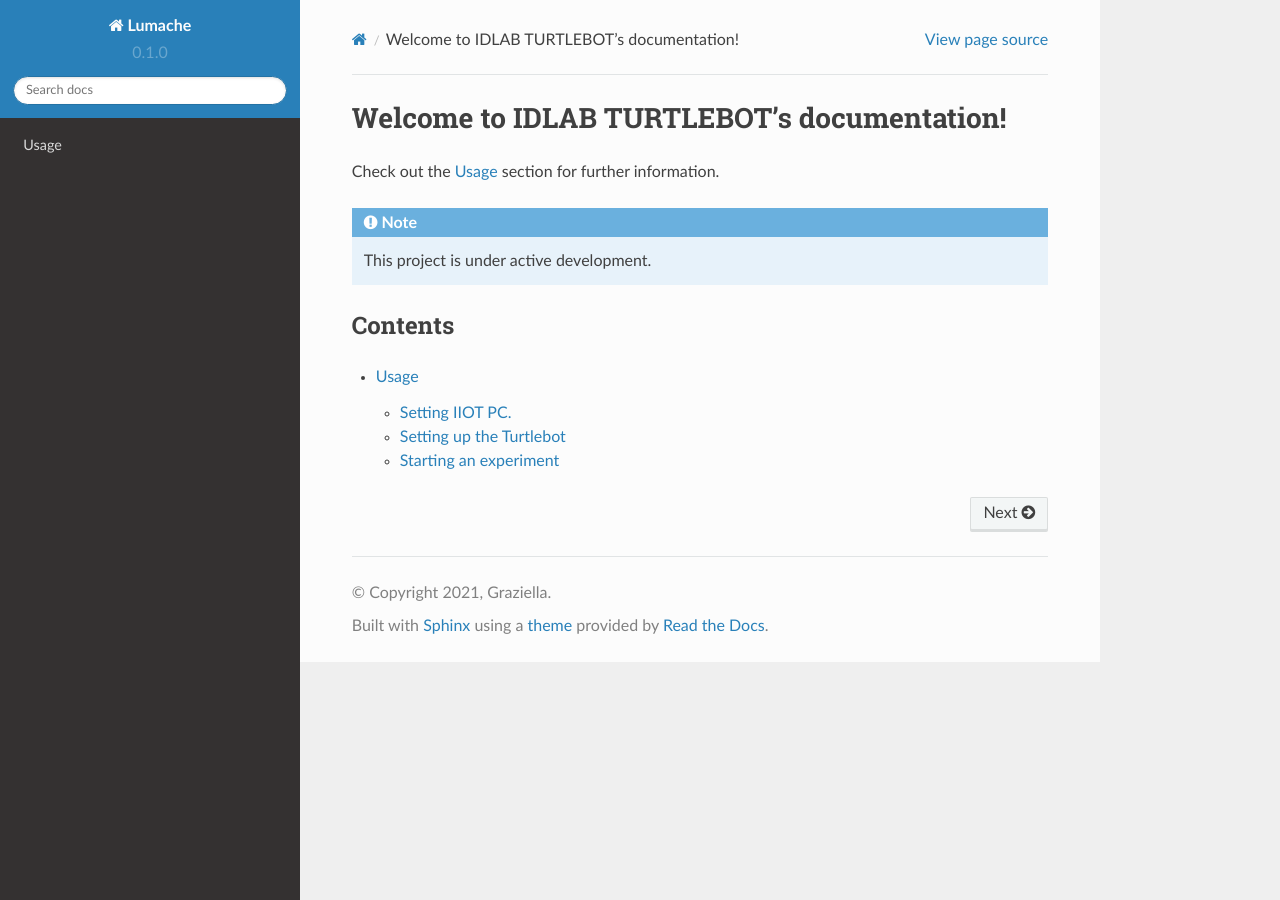
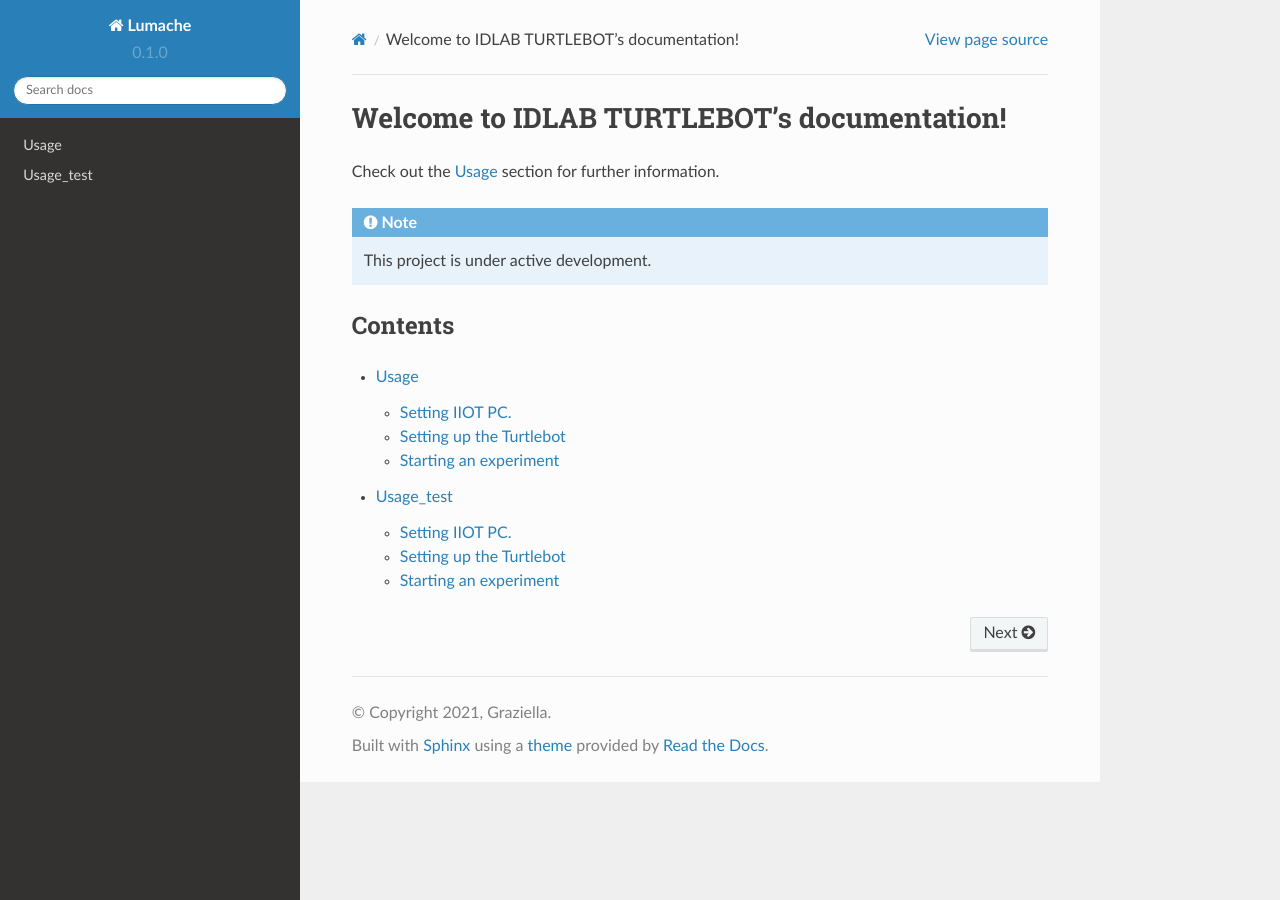
Before and after one commit to y2d2/YD_IDLAB_TURTLEBOT, a Sphinx documentation site: the page built from docs/source/index.rst, in a window 1280 px wide. Built offline with Sphinx 7.4.7 and the Read the Docs theme 2.0.0, drawn with Linux system fonts in a browser that asks for light colours; some of the changed lines change nothing that is shown.

Commit message:
Working on doc

```diff
--- a/docs/source/index.rst
+++ b/docs/source/index.rst
@@ -14,3 +14,4 @@ Contents
 .. toctree::
 
    usage
+   usage_test
--- /dev/null
+++ b/docs/source/usage_test.rst
@@ -0,0 +1,85 @@
+Usage_test
+=====
+
+Setting IIOT PC.
+----------------
+
+Make sure qualisys is running on the qualisys laptop.
+
+First connect to the IIOT pc through  ssh. :
+
+.. code-block:: console
+
+   $ ssh iiot@10.10.133.50
+
+Afterwhich you can start roscore:
+
+.. code-block:: console
+
+   $ roscore
+
+Make several more ssh connection with the IIOT PC and start following commands in seperate ssh sessions:
+To connect qualisys with ROS:
+
+.. code-block:: console
+
+   $ roslaunch mocap_qualisys qualisys.launch  server_address:=10.10.193.16
+
+
+To connect the UWB to ROS:
+
+.. code-block:: console
+
+	$ roslaunch mqtt_ros_bridge nuc_bridge.launch
+
+
+Setting up the Turtlebot
+------------------------
+
+Connect to the turtlebot through ssh (Be carefull IP adress might change since it is not a fixed one.) :
+
+.. code-block:: console
+
+   $ ssh ubuntu@10.10.135.10
+
+Use the password: turtlebot
+
+Run the following command on the turtlebot to setup all the systems:
+
+.. code-block:: console
+
+   $ roslaunch turtlebot3_bringup turtlebot3_robot.launch
+
+Starting an experiment
+----------------------
+
+Connect to the iiot PC through ssh again:
+
+.. code-block:: console
+
+   $ ssh iiot@10.10.133.50
+
+Start a rosdock  (docker container with specific ROS version):
+
+.. code-block:: console
+
+   $ $rosdock
+
+In the rosdock container start the experiment with:
+
+.. code-block:: console
+
+   $ $rosdock roslaunch yd_turtlebot3_pos_control yd_idlab_control.launch shape:=HS_CW
+
+In order to change the experiment change the value of the shape parameter to:
+HS_CW : High Speed, Clockwise
+HS_CCW : High Speed, Counterclockwise
+LS_CW : Low Speed, Clockwise
+LS_CCW : Low Speed, Counterclockwise
+GRID: For the grid shape.
+
+!!! IF you have the NLOS object in the room make sure the robot starts somewhere close to the center to avoid collision. (The robot has not yet been upgrade to include collision avoidance.)
+
+
+In order to stop the experiment tap ctrl + C in the rosdock shell.
+   $ roslaunch mocap_qualisys qualisys.launch  server_address:=10.10.193.16
```
